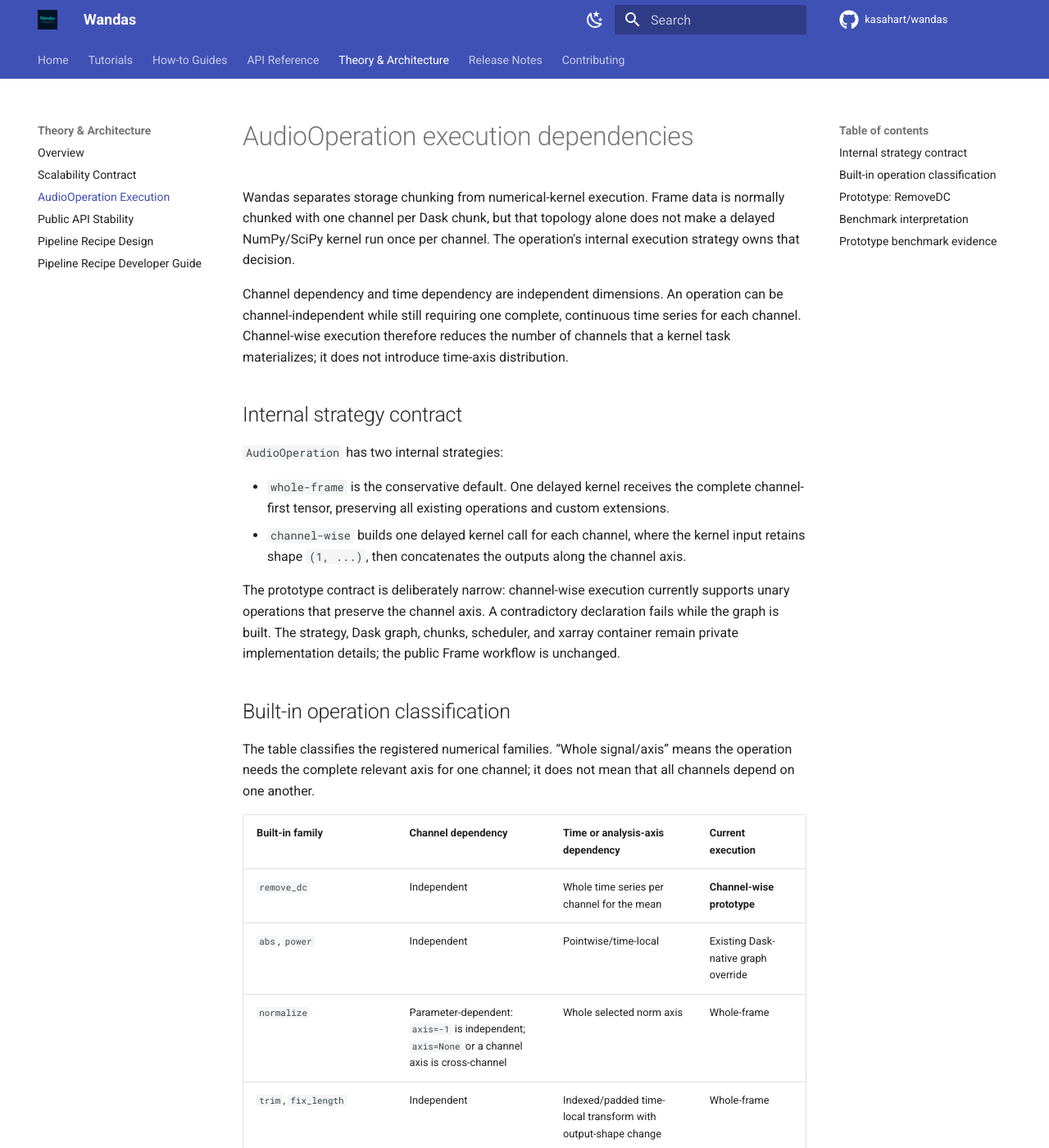
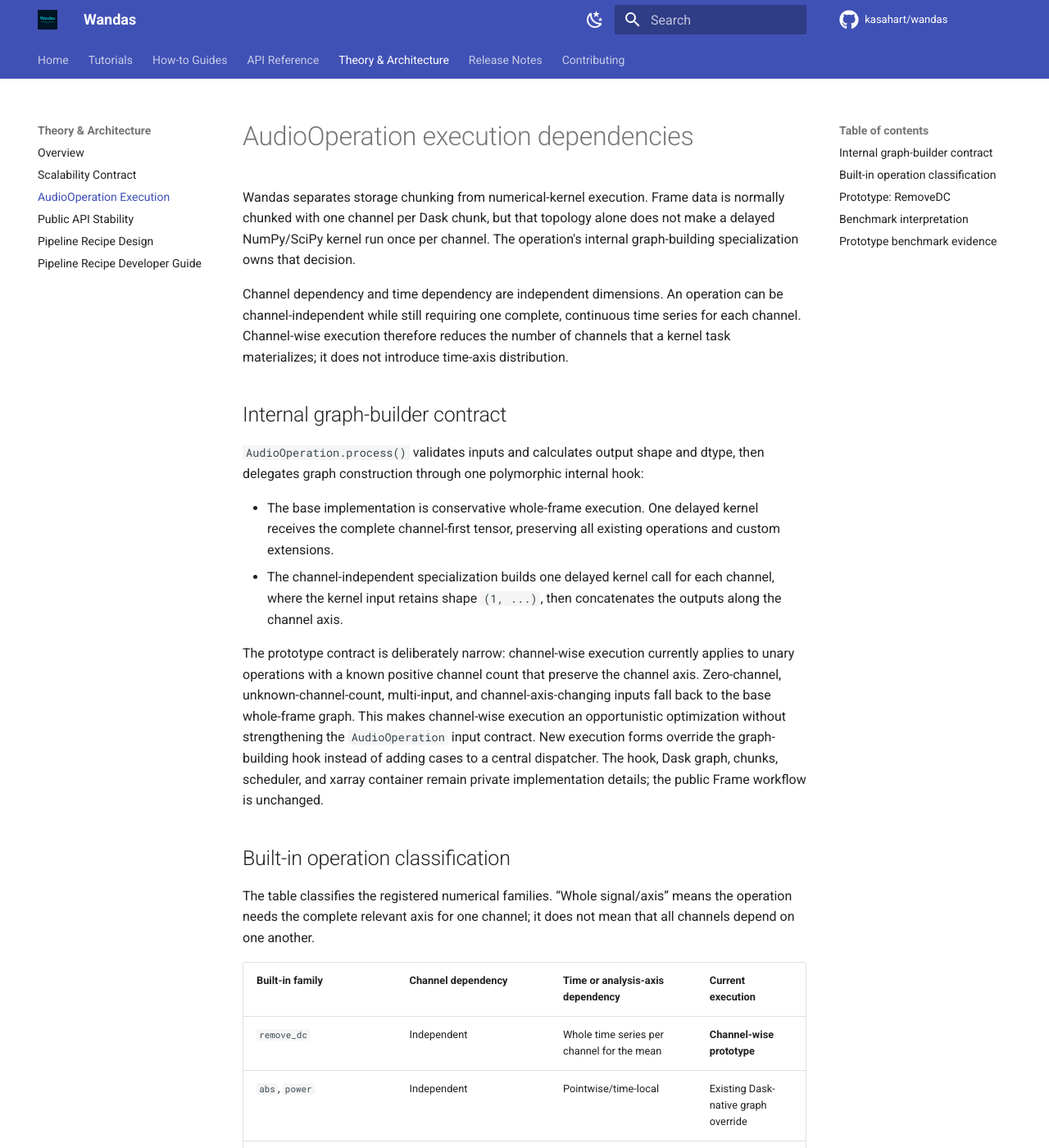
Before and after one commit to kasahart/wandas, an MkDocs documentation site: the page built from docs/src/explanation/audio-operation-execution.md, in a window 1280 px wide and 1400 px high. Shown: the whole window at 82% size. Built offline with MkDocs 1.6.1 and Material for MkDocs 9.7.7, drawn with Linux system fonts in a browser that asks for light colours; comment, search, counter and statistics services are not loaded; some of the changed text lies outside the part shown.

Commit message:
refactor: keep channel execution substitutable

```diff
--- a/docs/src/explanation/audio-operation-execution.md
+++ b/docs/src/explanation/audio-operation-execution.md
@@ -3,27 +3,32 @@
 Wandas separates storage chunking from numerical-kernel execution. Frame data is
 normally chunked with one channel per Dask chunk, but that topology alone does not
 make a delayed NumPy/SciPy kernel run once per channel. The operation's internal
-execution strategy owns that decision.
+graph-building specialization owns that decision.
 
 Channel dependency and time dependency are independent dimensions. An operation can
 be channel-independent while still requiring one complete, continuous time series for
 each channel. Channel-wise execution therefore reduces the number of channels that a
 kernel task materializes; it does not introduce time-axis distribution.
 
-## Internal strategy contract
+## Internal graph-builder contract
 
-`AudioOperation` has two internal strategies:
+`AudioOperation.process()` validates inputs and calculates output shape and dtype,
+then delegates graph construction through one polymorphic internal hook:
 
-- `whole-frame` is the conservative default. One delayed kernel receives the complete
+- The base implementation is conservative whole-frame execution. One delayed kernel receives the complete
   channel-first tensor, preserving all existing operations and custom extensions.
-- `channel-wise` builds one delayed kernel call for each channel, where the kernel input
-  retains shape `(1, ...)`, then concatenates the outputs along the channel axis.
+- The channel-independent specialization builds one delayed kernel call for each
+  channel, where the kernel input retains shape `(1, ...)`, then concatenates the
+  outputs along the channel axis.
 
 The prototype contract is deliberately narrow: channel-wise execution currently
-supports unary operations that preserve the channel axis. A contradictory declaration
-fails while the graph is built. The strategy, Dask graph, chunks, scheduler, and xarray
-container remain private implementation details; the public Frame workflow is
-unchanged.
+applies to unary operations with a known positive channel count that preserve the
+channel axis. Zero-channel, unknown-channel-count, multi-input, and channel-axis-changing
+inputs fall back to the base whole-frame graph. This makes channel-wise execution an
+opportunistic optimization without strengthening the `AudioOperation` input contract.
+New execution forms override the graph-building hook instead of adding cases to a
+central dispatcher. The hook, Dask graph, chunks, scheduler, and xarray container
+remain private implementation details; the public Frame workflow is unchanged.
 
 ## Built-in operation classification
 
@@ -57,9 +62,11 @@ overlap contract.
 ## Prototype: RemoveDC
 
 `RemoveDC` is unary, shape-preserving, and numerically independent across channels. It
-is the first operation to select `channel-wise`. Each task still receives the complete
-time series for one channel, so subtracting that channel's mean is identical to the
-previous whole-frame kernel call.
+is the first operation to use the channel-independent specialization. For known,
+positive channel counts, each task still receives the complete time series for one
+channel, so subtracting that channel's mean is identical to the previous whole-frame
+kernel call. Indeterminate or inapplicable inputs retain the historical whole-frame
+behavior.
 
 The Frame boundary is unchanged: calibration factors are applied lazily before the
 operation, consumed exactly once in output channel metadata, and channel IDs, labels,
@@ -67,9 +74,9 @@ units, references, extra metadata, source-time offsets, semantic lineage, and Re
 replay continue through the existing construction path. Shape and dtype are calculated
 before execution as before.
 
-Unsupported and cross-channel operations retain the default strategy. This fail-safe
-default is also used by third-party `AudioOperation` subclasses, so the prototype does
-not silently reinterpret existing kernels as channel-independent.
+Unsupported and cross-channel operations retain the default graph builder. This
+fail-safe default is also used by third-party `AudioOperation` subclasses, so the
+prototype does not silently reinterpret existing kernels as channel-independent.
 
 ## Benchmark interpretation
 
@@ -77,7 +84,10 @@ The scalability benchmark accepts multiple values for `--channels` and runs both
 forced `whole-frame` baseline and the `channel-wise` prototype in isolated workers. It
 computes the same `remove_dc` kernel and reports numerical evidence, graph task count,
 operation compute time, absolute process peak RSS observed immediately after operation
-execution, and the existing WDF metrics.
+execution, and the existing WDF metrics. Recipe extraction happens only after the
+operation graph and operation-lifetime RSS measurements; `recipe_nodes` is therefore a
+separate structural probe rather than part of the operation timing or allocation
+window.
 
 For a fixed sample count, compare rows with the same channel count and different
 `execution_path` values, then compare increasing channel counts within each path. More
```
Also changed, not shown: docs/src/explanation/scalability-contract.md (+4 -2 lines), 7 other files.
